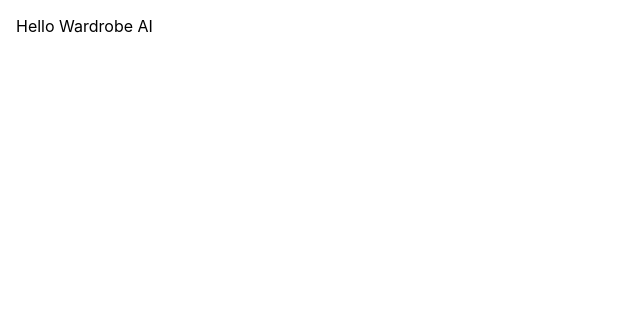
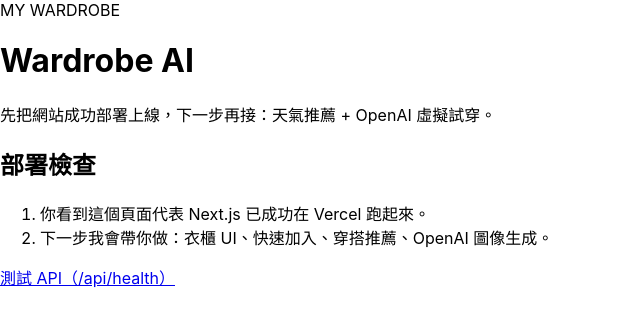
Before and after one commit to f0620123-png/-, a Next.js app: page / in a window 1280 px wide. Shown: the top 324 px of the page, without its empty margins (0-640 px from the left). Built offline with nearby package versions, Linux system fonts and the light colour scheme.

Commit message:
Update page.tsx

```diff
--- a/app/page.tsx
+++ b/app/page.tsx
@@ -1,3 +1,25 @@
 export default function Page() {
-  return <div style={{ padding: 16 }}>Hello Wardrobe AI</div>;
+  return (
+    <main className="container">
+      <header className="header">
+        <div className="brand">MY WARDROBE</div>
+        <h1>Wardrobe AI</h1>
+        <p className="sub">先把網站成功部署上線，下一步再接：天氣推薦 + OpenAI 虛擬試穿。</p>
+      </header>
+
+      <section className="card">
+        <h2>部署檢查</h2>
+        <ol className="list">
+          <li>你看到這個頁面代表 Next.js 已成功在 Vercel 跑起來。</li>
+          <li>下一步我會帶你做：衣櫃 UI、快速加入、穿搭推薦、OpenAI 圖像生成。</li>
+        </ol>
+
+        <div className="actions">
+          <a className="btn" href="/api/health" target="_blank" rel="noreferrer">
+            測試 API（/api/health）
+          </a>
+        </div>
+      </section>
+    </main>
+  );
 }
```
